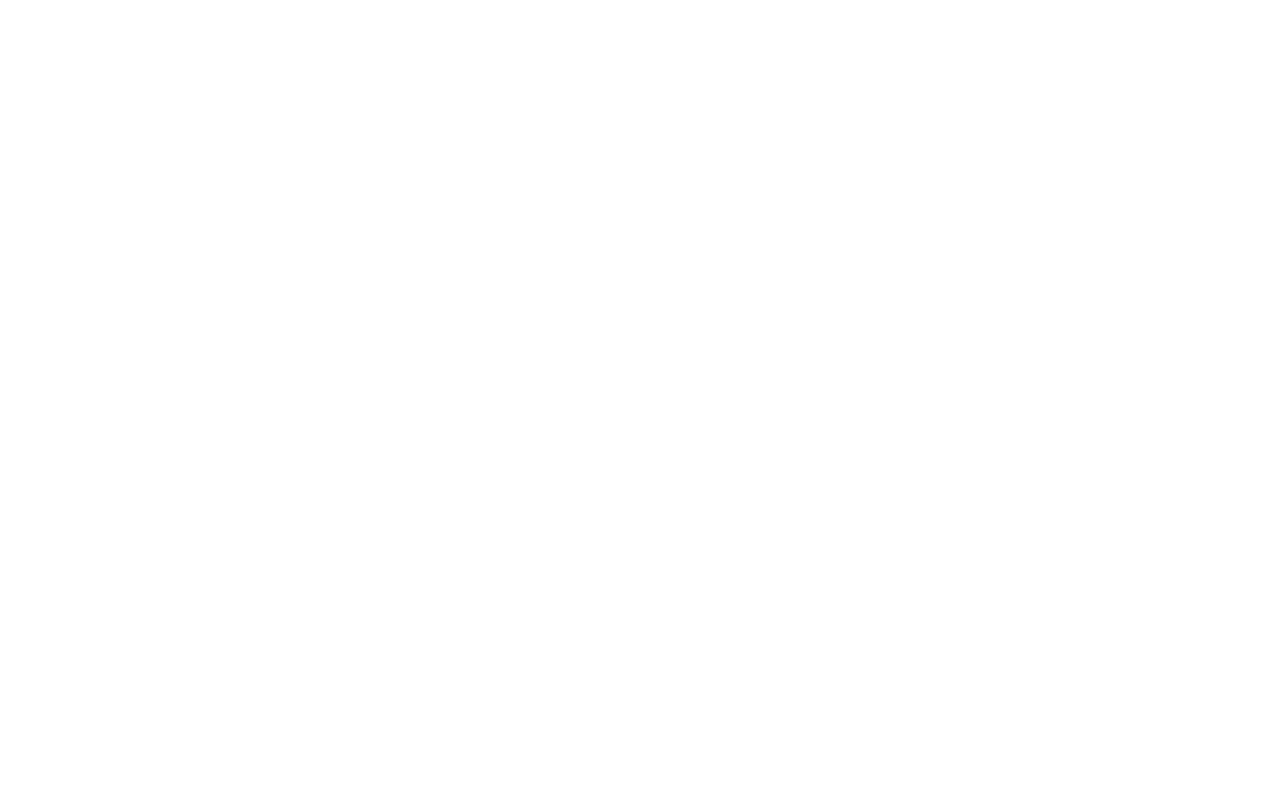
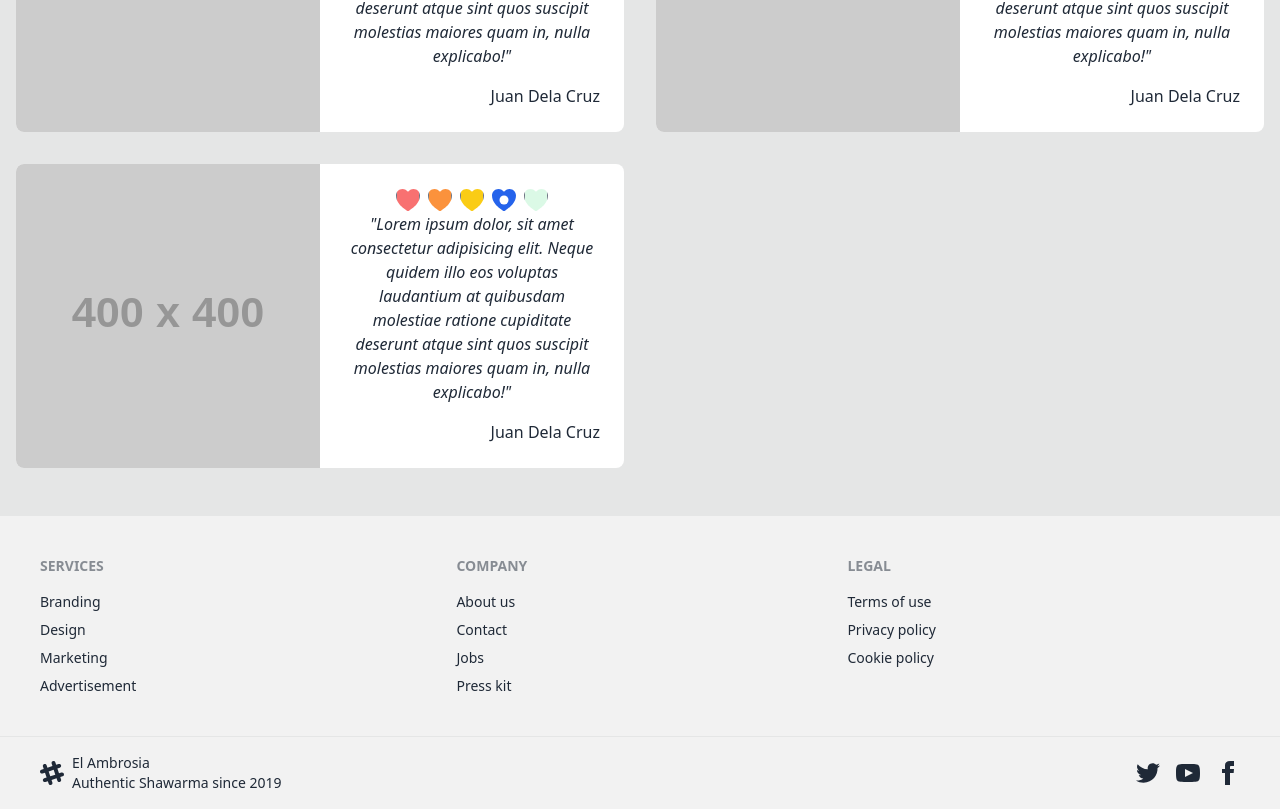
Before and after one commit to dongumayagay/El-Ambrosia, a SvelteKit app: page / in a window 1280 px wide. Shown: the part 1368-2177 px from the top of the page. Before the commit the page ends 1096 px from the top, so only its background shows below. Built offline with nearby package versions, Linux system fonts and the light colour scheme.

Commit message:
footer and improve rating section

```diff
--- /dev/null
+++ b/src/lib/components/FooterSection.svelte
@@ -0,0 +1,79 @@
+<main class="footer max-w-7xl mx-auto p-10 text-base-content">
+	<div>
+		<span class="footer-title">Services</span>
+		<a href="/" class="link link-hover">Branding</a>
+		<a href="/" class="link link-hover">Design</a>
+		<a href="/" class="link link-hover">Marketing</a>
+		<a href="/" class="link link-hover">Advertisement</a>
+	</div>
+	<div>
+		<span class="footer-title">Company</span>
+		<a href="/" class="link link-hover">About us</a>
+		<a href="/" class="link link-hover">Contact</a>
+		<a href="/" class="link link-hover">Jobs</a>
+		<a href="/" class="link link-hover">Press kit</a>
+	</div>
+	<div>
+		<span class="footer-title">Legal</span>
+		<a href="/" class="link link-hover">Terms of use</a>
+		<a href="/" class="link link-hover">Privacy policy</a>
+		<a href="/" class="link link-hover">Cookie policy</a>
+	</div>
+</main>
+<main class="footer max-w-7xl mx-auto px-10 py-4 border-t text-base-content border-base-300">
+	<div class="items-center grid-flow-col">
+		<svg
+			width="24"
+			height="24"
+			viewBox="0 0 24 24"
+			xmlns="http://www.w3.org/2000/svg"
+			fill-rule="evenodd"
+			clip-rule="evenodd"
+			class="fill-current"
+			><path
+				d="M22.672 15.226l-2.432.811.841 2.515c.33 1.019-.209 2.127-1.23 2.456-1.15.325-2.148-.321-2.463-1.226l-.84-2.518-5.013 1.677.84 2.517c.391 1.203-.434 2.542-1.831 2.542-.88 0-1.601-.564-1.86-1.314l-.842-2.516-2.431.809c-1.135.328-2.145-.317-2.463-1.229-.329-1.018.211-2.127 1.231-2.456l2.432-.809-1.621-4.823-2.432.808c-1.355.384-2.558-.59-2.558-1.839 0-.817.509-1.582 1.327-1.846l2.433-.809-.842-2.515c-.33-1.02.211-2.129 1.232-2.458 1.02-.329 2.13.209 2.461 1.229l.842 2.515 5.011-1.677-.839-2.517c-.403-1.238.484-2.553 1.843-2.553.819 0 1.585.509 1.85 1.326l.841 2.517 2.431-.81c1.02-.33 2.131.211 2.461 1.229.332 1.018-.21 2.126-1.23 2.456l-2.433.809 1.622 4.823 2.433-.809c1.242-.401 2.557.484 2.557 1.838 0 .819-.51 1.583-1.328 1.847m-8.992-6.428l-5.01 1.675 1.619 4.828 5.011-1.674-1.62-4.829z"
+			/></svg
+		>
+		<p>El Ambrosia <br />Authentic Shawarma since 2019</p>
+	</div>
+	<div class="md:place-self-center md:justify-self-end">
+		<div class="grid grid-flow-col gap-4">
+			<a href="/"
+				><svg
+					xmlns="http://www.w3.org/2000/svg"
+					width="24"
+					height="24"
+					viewBox="0 0 24 24"
+					class="fill-current"
+					><path
+						d="M24 4.557c-.883.392-1.832.656-2.828.775 1.017-.609 1.798-1.574 2.165-2.724-.951.564-2.005.974-3.127 1.195-.897-.957-2.178-1.555-3.594-1.555-3.179 0-5.515 2.966-4.797 6.045-4.091-.205-7.719-2.165-10.148-5.144-1.29 2.213-.669 5.108 1.523 6.574-.806-.026-1.566-.247-2.229-.616-.054 2.281 1.581 4.415 3.949 4.89-.693.188-1.452.232-2.224.084.626 1.956 2.444 3.379 4.6 3.419-2.07 1.623-4.678 2.348-7.29 2.04 2.179 1.397 4.768 2.212 7.548 2.212 9.142 0 14.307-7.721 13.995-14.646.962-.695 1.797-1.562 2.457-2.549z"
+					/></svg
+				></a
+			>
+			<a href="/"
+				><svg
+					xmlns="http://www.w3.org/2000/svg"
+					width="24"
+					height="24"
+					viewBox="0 0 24 24"
+					class="fill-current"
+					><path
+						d="M19.615 3.184c-3.604-.246-11.631-.245-15.23 0-3.897.266-4.356 2.62-4.385 8.816.029 6.185.484 8.549 4.385 8.816 3.6.245 11.626.246 15.23 0 3.897-.266 4.356-2.62 4.385-8.816-.029-6.185-.484-8.549-4.385-8.816zm-10.615 12.816v-8l8 3.993-8 4.007z"
+					/></svg
+				></a
+			>
+			<a href="/"
+				><svg
+					xmlns="http://www.w3.org/2000/svg"
+					width="24"
+					height="24"
+					viewBox="0 0 24 24"
+					class="fill-current"
+					><path
+						d="M9 8h-3v4h3v12h5v-12h3.642l.358-4h-4v-1.667c0-.955.192-1.333 1.115-1.333h2.885v-5h-3.808c-3.596 0-5.192 1.583-5.192 4.615v3.385z"
+					/></svg
+				></a
+			>
+		</div>
+	</div>
+</main>
--- a/src/lib/components/ratings/RatingCard.svelte
+++ b/src/lib/components/ratings/RatingCard.svelte
@@ -1,7 +1,8 @@
-<article class="grid md:grid-cols-2 rounded-lg bg-base-100 overflow-hidden">
+<article class="grid sm:grid-cols-2 rounded-lg bg-base-100 overflow-hidden">
 	<img
 		src="https://via.placeholder.com/400.webp/?text=Rating%20El%20Ambrosia"
 		alt="about el ambrosia"
+		class="w-full max-h-96 md:h-full object-cover"
 	/>
 	<div class="flex flex-col p-6">
 		<div class="rating gap-2 mx-auto">
--- a/src/lib/components/ratings/RatingsSection.svelte
+++ b/src/lib/components/ratings/RatingsSection.svelte
@@ -2,9 +2,9 @@
 	import RatingCard from '$lib/components/ratings/RatingCard.svelte';
 </script>
 
-<div id="Ratings" class=" mx-auto max-w-7xl py-12 px-4 gap-6 grid bg-base-300">
+<div id="Ratings" class=" mx-auto max-w-7xl py-12 px-4 gap-6 grid">
 	<h1 class="text-center text-xl uppercase">Ratings</h1>
-	<section class="grid gap-8 md:grid-cols-2">
+	<section class="grid gap-8 lg:grid-cols-2">
 		{#each [...Array(3).keys()] as _}
 			<RatingCard />
 		{/each}
--- a/src/routes/+page.svelte
+++ b/src/routes/+page.svelte
@@ -1,6 +1,8 @@
 <script lang="ts">
 	import AboutSection from '$lib/components/AboutSection.svelte';
 	import Carousel from '$lib/components/carousel/Carousel.svelte';
+	import FooterSection from '$lib/components/FooterSection.svelte';
+	import RatingsSection from '$lib/components/ratings/RatingsSection.svelte';
 	import type { CarouselItemInterface } from '$lib/types';
 
 	const carouselItems: CarouselItemInterface[] = [
@@ -28,3 +30,9 @@
 	<Carousel {carouselItems} />
 </div>
 <AboutSection />
+<div class="bg-base-300">
+	<RatingsSection />
+</div>
+<footer class="bg-base-200">
+	<FooterSection />
+</footer>
```
